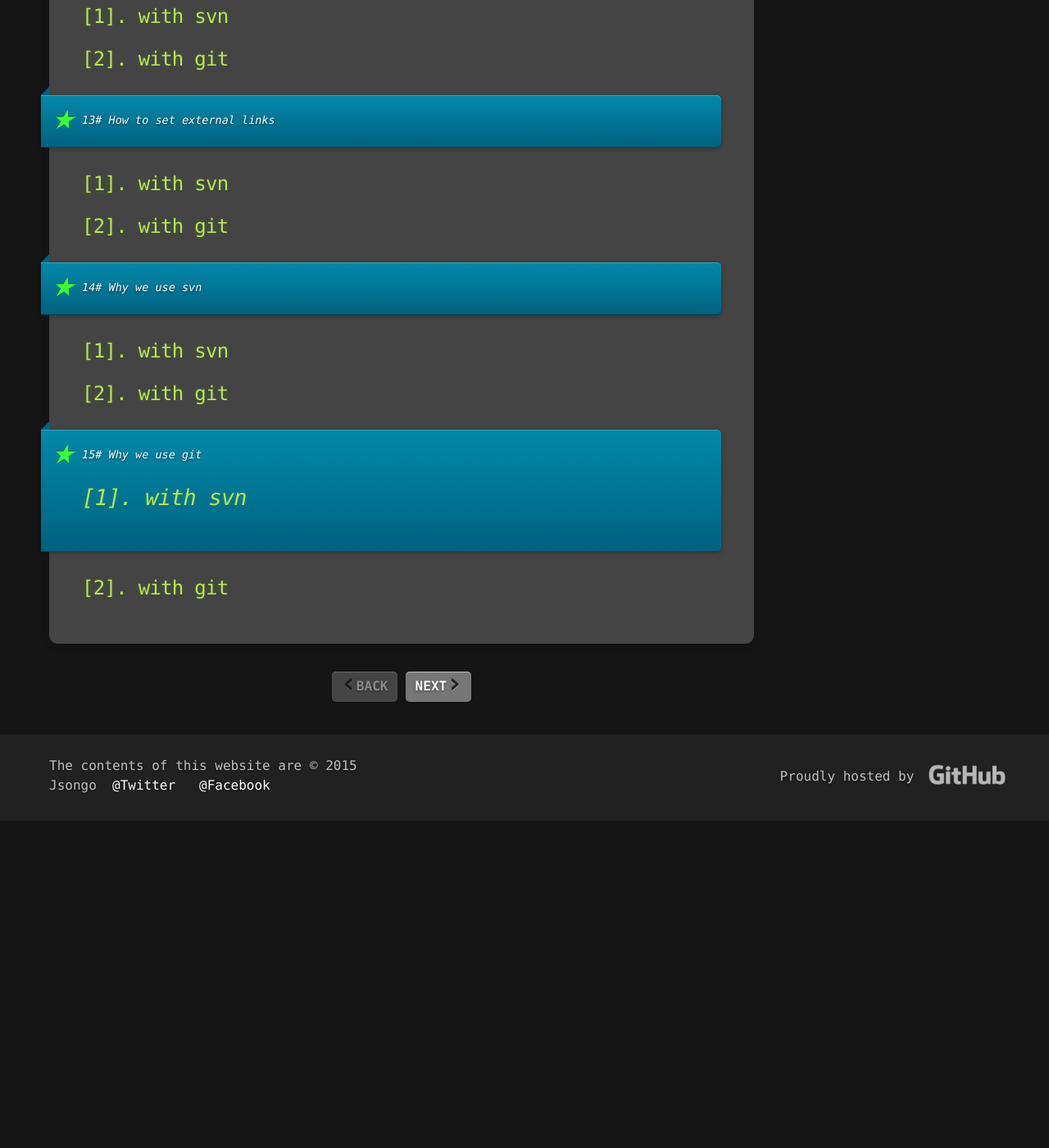
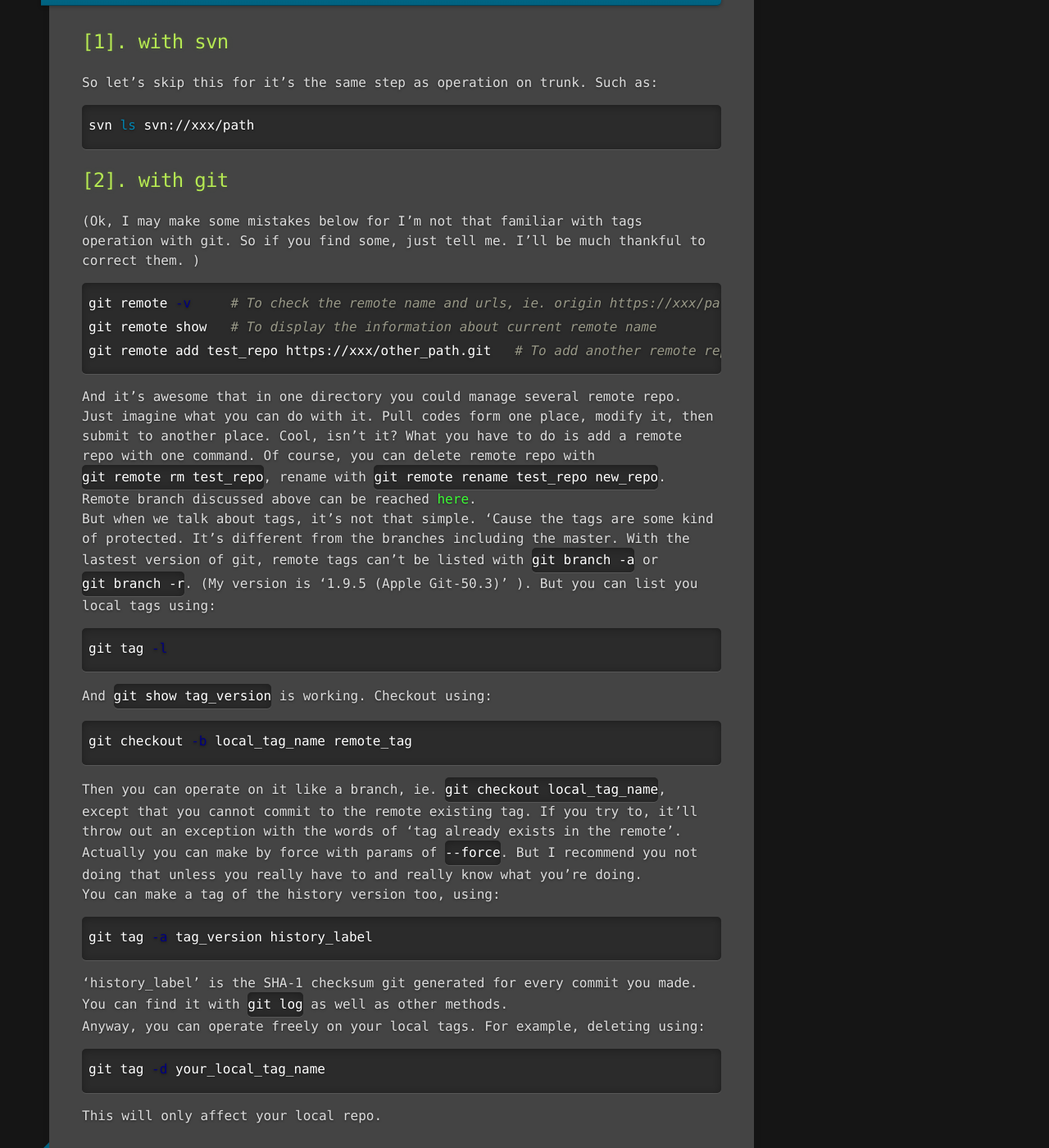
Before and after one commit to jsongo/jsongo.github.io, a Jekyll site: the page built from _posts/2015-06-22-svn-git-summary.markdown, in a window 1280 px wide and 1400 px high, scrolled down 8328 px. Shown: the whole window at 82% size. Built offline with Jekyll 4.4.1, drawn with Linux system fonts in a browser that asks for light colours; comment, search, counter and statistics services are not loaded; before the commit the page ends 9329 px from its top, so only the background shows below that; some of the changed text lies outside the part shown.

Commit message:
Update 2015-06-22-svn-git-summary.markdown

```diff
--- a/_posts/2015-06-22-svn-git-summary.markdown
+++ b/_posts/2015-06-22-svn-git-summary.markdown
@@ -125,6 +125,17 @@ svn del xxx
 git rm xxx
 {% endhighlight %}
 
+So how to delete a remote repo ?
+with svn, you could just do this:
+{% highlight bash %}
+svn del xxx
+{% endhighlight %}
+Year, it's the same as files. Because there are only directories and files in svn repo. But in git, you'll have to do it like this:
+{% highlight bash %}
+git push origin :my_branch
+{% endhighlight %}
+Interesting, right? Push nothing to the my_branch of remote 'origin'. It means to delete a repo. But notice that, you can't simply delete master in such an easy way, it is protected for the default branch. You've got to do some settings at the remote platform, for example, GitHub or GitLab.  Change the default branch from master to other branch, and then could you delete the master.
+
 <a id="sec5"></a>
 
 > 5# How to check info
@@ -174,9 +185,10 @@ git log [file_name]
 {% endhighlight %}
 
 * branches or tags info
+<a id="branchRemote"></a>
 {% highlight bash %}
 git branch      # which will show you the local branch info
-git branch -v   # which will show you the remote branch info
+git branch -r   # which will show you the remote branch info
 git branch -a   # which will show you both the local and remote branch info
 git tag         # tag info
 {% endhighlight %}
@@ -253,7 +265,16 @@ git branch the_name -m 'xxx'
 
 * create tag
 {% highlight bash %}
-git tag the_name -m 'xxx'
+git tag -a the_name -m 'xxx'
+{% endhighlight %}
+`-a` is a signature operation. Read more about it in my early posts.
+Now you can push it using:
+{% highlight bash %}
+git push origin tag_name
+{% endhighlight %}
+If you wanna push all tags, just use this:
+{% highlight bash %}
+git push origin --tags
 {% endhighlight %}
 
 * pull the branch
@@ -264,10 +285,42 @@ git checkout -b newBrach origin/master
 <a id="sec9"></a>
 
 > 9# Remote operation
+Actually, svn doesn't seperate what remote or local operation is. As the old saying goes, it's the same.
 
 ## [1]. with svn
+So let's skip this for it's the same step as operation on trunk. Such as:
+{% highlight bash %}
+svn ls svn://xxx/path
+{% endhighlight %}
 
 ## [2]. with git
+(Ok, I may make some mistakes below for I'm not that familiar with tags operation with git. So if you find some, just tell me. I'll be much thankful to correct them. )
+{% highlight bash %}
+git remote -v     # To check the remote name and urls, ie. origin https://xxx/path.git
+git remote show   # To display the information about current remote name
+git remote add test_repo https://xxx/other_path.git   # To add another remote repo info which you can push your code there.
+{% endhighlight %}
+And it's awesome that in one directory you could manage several remote repo. Just imagine what you can do with it. Pull codes form one place, modify it, then submit to another place. Cool, isn't it? What you have to do is add a remote repo with one command. Of course, you can delete remote repo with `git remote rm test_repo`, rename with `git remote rename test_repo new_repo`.
+Remote branch discussed above can be reached [here](#branchRemote).
+But when we talk about tags, it's not that simple. 'Cause the tags are some kind of  protected. It's different from the branches including the master. With the lastest version of git, remote tags can't be listed with `git branch -a` or `git branch -r`. (My version is '1.9.5 (Apple Git-50.3)' ). But you can list you local tags using:
+{% highlight bash %}
+git tag -l
+{% endhighlight %}
+And `git show tag_version` is working. Checkout using:
+{% highlight bash %}
+git checkout -b local_tag_name remote_tag
+{% endhighlight %}
+Then you can operate on it like a branch, ie. `git checkout local_tag_name`, except that you cannot commit to the remote existing tag. If you try to, it'll throw out an exception with the words of 'tag already exists in the remote'. Actually you can make by force with params of `--force`. But I recommend you not doing that unless you really have to and really know what you're doing.
+You can make a tag of the history version too, using:
+{% highlight bash %}
+git tag -a tag_version history_label
+{% endhighlight %}
+'history_label' is the SHA-1 checksum git generated for every commit you made. You can find it with `git log` as well as other methods.
+Anyway, you can operate freely on your local tags. For example, deleting using:
+{% highlight bash %}
+git tag -d your_local_tag_name
+{% endhighlight %}
+This will only affect your local repo.
 
 <a id="sec10"></a>
 
```
